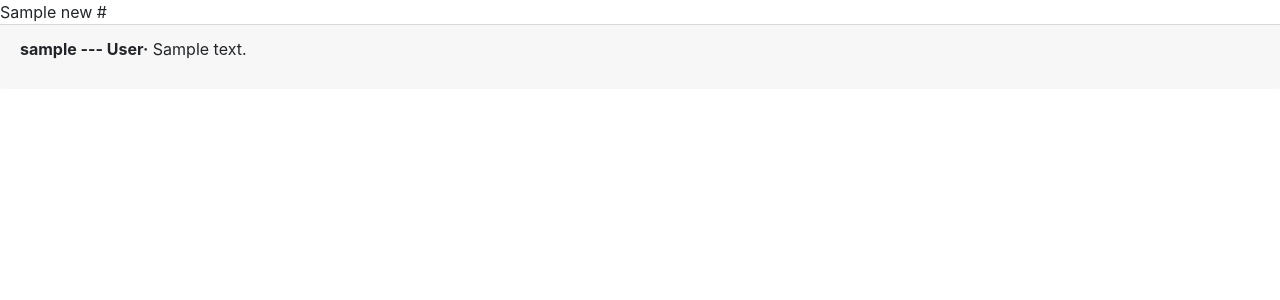
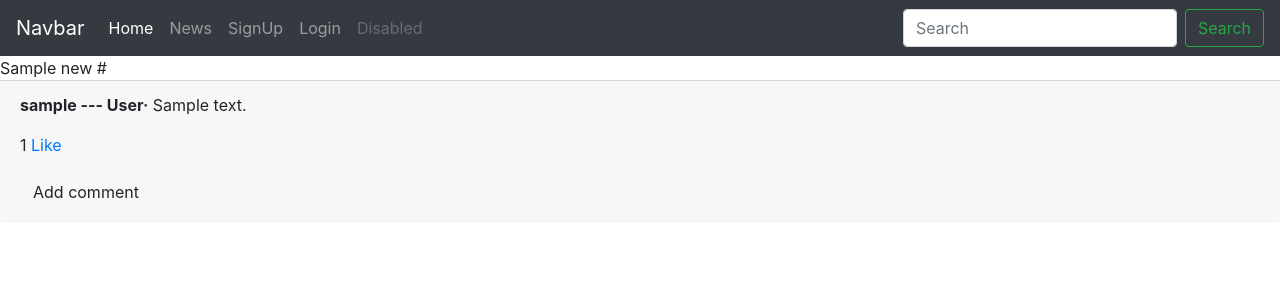
Before and after one commit to AlMoosa/hackernews, a Django app: page /hackernews/news_detail/1/ in a window 1280 px wide. Shown: the top 300 px of the page. Run offline with Django 3.2, Linux system fonts and the light colour scheme; tables that the repository leaves empty hold one stand-in row (values such as "Sample post"); some libraries are stand-ins or nearby versions.

Commit message:
add like func , add search , add exists logic, refactoring templates

```diff
--- a/hackernews/models.py
+++ b/hackernews/models.py
@@ -58,6 +58,7 @@ class News(models.Model):
     title = models.TextField()
     # body = models.TextField()
     link = models.TextField()
+    likes = models.ManyToManyField(User, related_name='news_likes', blank=True)
 
     def get_absolute_url(self):
         return reverse('news_detail', kwargs={'pk': self.pk})
@@ -68,6 +69,8 @@ class News(models.Model):
     def get_delete_url(self):
         return reverse('news_delete', kwargs={'pk': self.pk})
 
+    def get_like_url(self):
+        return reverse('news_like', kwargs={'pk': self.pk})
 
     def __str__(self):
         return self.title
@@ -77,6 +80,7 @@ class Comment(models.Model):
     news = models.ForeignKey(News, on_delete=models.CASCADE, related_name="comments")
     comment = models.CharField(max_length=255)
     author = models.ForeignKey(User, on_delete=models.CASCADE,)
+    created_date = models.DateTimeField(auto_now_add=True, null=True)
 
     def __str__(self):
         return self.comment
--- a/hackernews/urls.py
+++ b/hackernews/urls.py
@@ -1,5 +1,11 @@
 from django.urls import path
-from hackernews.views import index, SignUp, ProfileView, ProfileDetailView, NewsDetailView, NewsUpdateView, NewsDeleteView
+from hackernews.views import (
+        index, SignUp, ProfileView,
+        ProfileDetailView, NewsDetailView,
+        NewsUpdateView, NewsDeleteView,
+        add_comment_to_news,
+        NewsLikeToggle
+    )
 
 
 urlpatterns = [
@@ -10,4 +16,7 @@ urlpatterns = [
     path("news_detail/<int:pk>/", NewsDetailView.as_view(), name="news_detail"),
     path("news_edit/<int:pk>/", NewsUpdateView.as_view(), name="news_edit"),
     path('news_delete/<int:pk>/', NewsDeleteView.as_view(), name='news_delete'),
+    path('news/<int:pk>/comment/', add_comment_to_news, name='add_comment_to_news'),
+    path('news_detail/<int:pk>/like/', NewsLikeToggle.as_view(), name='news_like'),
+
 ]
--- a/hackernews/views.py
+++ b/hackernews/views.py
@@ -1,17 +1,26 @@
-from django.shortcuts import render
+from django.shortcuts import render, redirect
 from django.http import HttpResponse
-from hackernews.forms import UserSignUpForm, UpdateForm
-from django.urls import reverse_lazy
-from django.views.generic import CreateView, ListView, DetailView, UpdateView, DeleteView
+from django.shortcuts import get_object_or_404
+from hackernews.forms import UserSignUpForm, UpdateForm, CommentForm
+from django.urls import reverse_lazy, reverse
+from django.views.generic import CreateView, ListView, DetailView, UpdateView, DeleteView, RedirectView
 from hackernews.models import Profile , User, News
 from hackernews.scraping import Parser
 from django.core.paginator import Paginator
 from django.db.models import Q
 
 
+def main(request):
+    return render(request, 'main.html', {})
+
 
 def index(request):
-    news = News.objects.all()
+    search_query = request.GET.get('search','')
+
+    if search_query:
+        news = News.objects.filter(Q(title__icontains=search_query)| Q(link__icontains=search_query))
+    else:
+        news = News.objects.all()
     paginator = Paginator(news, 10)
 
     page_number = request.GET.get('page', 1)
@@ -37,9 +46,15 @@ def index(request):
         for i,lk in enumerate(a.link):
             title = a.title[i]
             link = a.link[i]
-            News.objects.create(
-                title=title, link=link
-            )
+            try:
+                if News.objects.filter(title=title, link=link).exists():
+                    continue
+                else:
+                    News.objects.create(
+                        title=title, link=link
+                    )
+            except:
+                print("False")
 
     context = {
         'page_object':page,
@@ -83,3 +98,31 @@ class NewsDeleteView(DeleteView):
     template_name='news_delete.html'
     context_object_name='news_delete'
     success_url = reverse_lazy('index')
+
+
+def add_comment_to_news(request, pk):
+    news = get_object_or_404(News, pk=pk)
+    if request.method == "POST":
+        form = CommentForm(request.POST)
+        if form.is_valid():
+            comment = form.save(commit=False)
+            comment.news = news
+            comment.save()
+            return redirect('news_detail', pk=news.pk)
+    else:
+        form = CommentForm()
+    return render(request, 'add_comment_to_post.html', {'form': form})
+
+
+class NewsLikeToggle(RedirectView):
+    def get_redirect_url(self, *args, **kwargs):
+        id_ =self.kwargs.get("pk")
+        obj=get_object_or_404(News, pk=id_)
+        url_= "/"
+        user = self.request.user
+        if user.is_authenticated:
+            if user in obj.likes.all():
+                obj.likes.remove(user)
+            else:
+                obj.likes.add(user)
+        return url_
--- a/main/urls.py
+++ b/main/urls.py
@@ -1,6 +1,7 @@
 from django.contrib import admin
 from django.urls import path, include
 from django.conf import settings
+from hackernews.views import main
 from django.conf.urls.static import static
 
 urlpatterns = [
@@ -8,6 +9,7 @@ urlpatterns = [
     path('testing/', include('testing.urls')),
     path('admin/', admin.site.urls),
     path('hackernews/', include('django.contrib.auth.urls')),
+    path('', main , name="main"),
 ]
 if settings.DEBUG:
     urlpatterns += static(settings.STATIC_URL, document_root=settings.STATIC_ROOT)
--- a/templates/bases/base.html
+++ b/templates/bases/base.html
@@ -11,6 +11,47 @@
     <title>{% block title %} Home {% endblock %}</title>
 </head>
 <body>
+    <nav class="navbar navbar-expand-lg navbar-dark bg-dark">
+        <a class="navbar-brand" href="#">Navbar</a>
+        <button class="navbar-toggler" type="button" data-toggle="collapse" data-target="#navbarSupportedContent" aria-controls="navbarSupportedContent" aria-expanded="false" aria-label="Toggle navigation">
+          <span class="navbar-toggler-icon"></span>
+        </button>
+
+        <div class="collapse navbar-collapse" id="navbarSupportedContent">
+          <ul class="navbar-nav mr-auto">
+            <li class="nav-item active">
+              <a class="nav-link" href="{% url 'main' %}">Home <span class="sr-only">(current)</span></a>
+            </li>
+            <li class="nav-item">
+              <a class="nav-link" href="{% url 'index' %}">News</a>
+            </li>
+            {% if user.is_authenticated %}
+            <li class="nav-item">
+
+                <a class="nav-link" href="{% url 'logout' %}">Logout</a>
+              </li>
+              <li class="nav-item">
+                  <a class="nav-link" href="{{profile.get_absolute_url}}">Profile</a>
+                </li>
+              {% else %}
+              <li class="nav-item">
+                  <a class="nav-link" href="{% url 'signup' %}">SignUp</a>
+                </li>
+                <li class="nav-item">
+                    <a class="nav-link" href="{% url 'login' %}">Login</a>
+                  </li>
+                {% endif %}
+
+            <li class="nav-item">
+              <a class="nav-link disabled" href="#" tabindex="-1" aria-disabled="true">Disabled</a>
+            </li>
+          </ul>
+          <form class="form-inline my-2 my-lg-0" action="{% url 'index' %}">
+            <input class="form-control mr-sm-2" type="search" name="search" placeholder="Search" aria-label="Search">
+            <button class="btn btn-outline-success my-2 my-sm-0" type="submit">Search</button>
+          </form>
+        </div>
+      </nav>
     {% block content %}
       Pusto
     {% endblock %}
--- a/templates/news_detail.html
+++ b/templates/news_detail.html
@@ -9,5 +9,11 @@
             {{ comment }}
         </p>
     {% endfor %}
+    <p> {{ news_detail.likes.count }} <a href="{{ news_detail.get_like_url }}">Like</a></p>
+    <a class="btn btn-default" href="{% url 'add_comment_to_news' pk=news_detail.pk  %}">Add comment</a>
+
+
 </div>
+
+
 {% endblock %}
```
Also changed, not shown: hackernews/forms.py (+8 -1 lines), hackernews/scraping.py (+0 -7 lines), templates/add_comment_to_post.html (added, +9 -0 lines), templates/main.html (added, +8 -0 lines), hackernews/migrations/0012_comment_created_date.py (added), hackernews/migrations/0013_news_likes.py (added).
